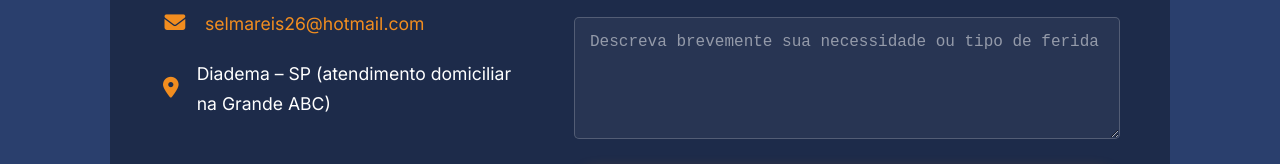
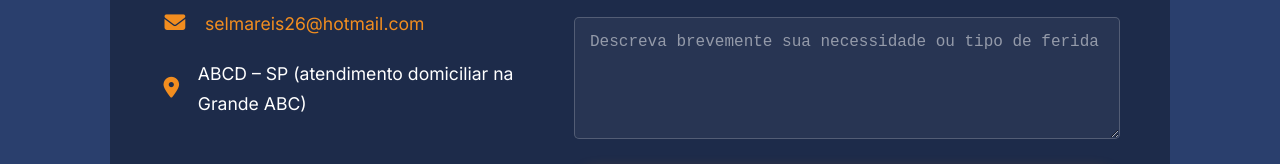
Before and after one commit to Caveiradiadema/DermVance, a website: page terapia-cicatrizacao.html in a window 1280 px wide. Shown: the part 3166-3330 px from the top of the page. Drawn offline with nearby package versions, Linux system fonts and the light colour scheme.

```diff
--- a/terapia-cicatrizacao.html
+++ b/terapia-cicatrizacao.html
@@ -181,7 +181,7 @@
             <p><i class="fab fa-whatsapp" aria-hidden="true"></i> <a href="https://wa.me/5511993806245?text=Ol%C3%A1" target="_blank" rel="noopener">Fagner: +55 11 99380-6245</a></p>
             <p><i class="fab fa-whatsapp" aria-hidden="true"></i> <a href="https://wa.me/5511968155609?text=Ol%C3%A1" target="_blank" rel="noopener">Selma: +55 11 96815-5609</a></p>
             <p><i class="fas fa-envelope" aria-hidden="true"></i> <a href="mailto:selmareis26@hotmail.com">selmareis26@hotmail.com</a></p>
-            <p><i class="fas fa-map-marker-alt" aria-hidden="true"></i> Diadema – SP (atendimento domiciliar na Grande ABC)</p>
+            <p><i class="fas fa-map-marker-alt" aria-hidden="true"></i> ABCD – SP (atendimento domiciliar na Grande ABC)</p>
           </div>
           <form class="contact-form" id="whatsapp-form">
             <div>
```
